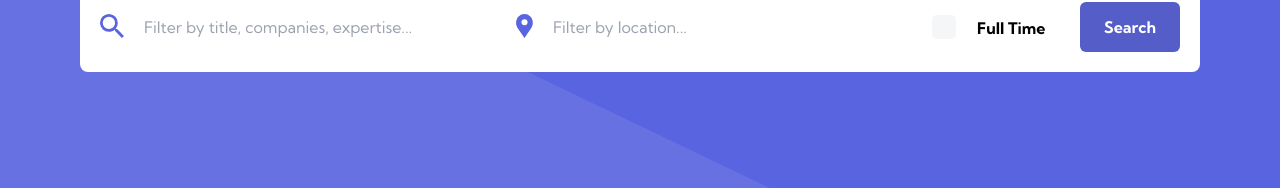
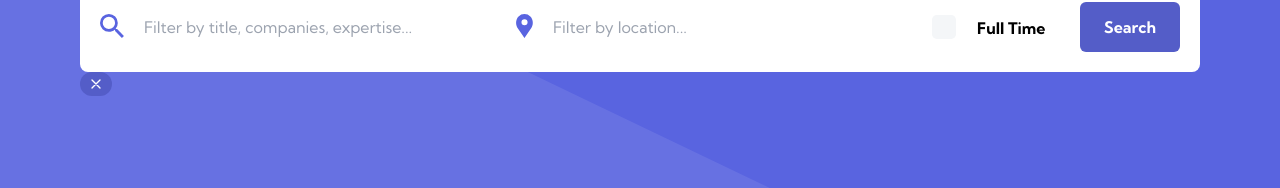
Before and after one commit to michalrudy9/Devjobs-App-NextJS, a Next.js app: page / in a window 1280 px wide. Shown: the part 410-598 px from the top of the page. Built offline with nearby package versions, Linux system fonts and the light colour scheme.

Commit message:
Updated user interface style

```diff
--- a/app/job-offers/page.tsx
+++ b/app/job-offers/page.tsx
@@ -18,9 +18,12 @@ const JobOffersPage = () => {
   return (
     <ModeWrapper>
       <Header>
-        <SearchBox className="translate-y-16" errorStyle="mt-[4.5rem]" />
+        <SearchBox
+          className="translate-y-16"
+          errorWraper="w-[calc(100%-2.5rem)] lg:w-[calc(100%-5rem)] 2xl:w-[calc(100%-20rem)] mt-[4.25rem]"
+        />
       </Header>
-      <main className="mt-[6rem] px-5 lg:px-10 2xl:px-[10rem] text-center">
+      <main className="mt-[7rem] px-5 lg:px-10 2xl:px-[10rem] text-center">
         <Suspense fallback={<p>Loading...</p>}>
           <AllJobOffers />
         </Suspense>
--- a/app/page.tsx
+++ b/app/page.tsx
@@ -13,7 +13,7 @@ const HomePage = () => {
       <p className="text-center lg:text-left font-bold text-very-dark-blue text-5xl my-20 leading-normal">
         Find your dream job in IT
       </p>
-      <SearchBox errorStyle="mt-4" />
+      <SearchBox errorWraper="w-[calc(100%-2.5rem)] lg:w-[calc(100%-10rem)]" />
       <Link
         href="/job-offers"
         className="text-light-grey mt-[7rem] text-xl flex justify-center"
--- a/app/searched-job-offers/[results]/page.tsx
+++ b/app/searched-job-offers/[results]/page.tsx
@@ -22,9 +22,12 @@ const JobOffersPage = () => {
   return (
     <ModeWrapper>
       <Header>
-        <SearchBox className="translate-y-16" errorStyle="mt-[4.5rem]" />
+        <SearchBox
+          className="translate-y-16"
+          errorWraper="w-[calc(100%-2.5rem)] lg:w-[calc(100%-5rem)] 2xl:w-[calc(100%-20rem)] mt-[4.25rem]"
+        />
       </Header>
-      <main className="mt-[5rem] px-5 lg:px-10 2xl:px-[10rem] text-center">
+      <main className="mt-[7rem] px-5 lg:px-10 2xl:px-[10rem] text-center">
         <Suspense fallback={<p>Loading...</p>}>
           <SearchedJobOffers />
         </Suspense>
--- a/app/ui/search-box/SearchBox.tsx
+++ b/app/ui/search-box/SearchBox.tsx
@@ -11,14 +11,18 @@ import MobileInputs from "./MobileInputs";
 import DesktopInputs from "./DesktopInputs";
 import { submitSearchJobOffersForm } from "@/app/lib/actions";
 import ErrorBlock from "../common/ErrorBlock";
-import { getDataPath } from "@/app/lib/actions/filterJobOffersActions";
+import {
+  DataPath,
+  getDataPath,
+  removeSearchLabel,
+} from "@/app/lib/actions/filterJobOffersActions";
 import SearchLabel from "./SearchLabel";
 import { usePathname } from "next/navigation";
 
 const SearchBox: React.FC<{
   className?: string;
-  errorStyle?: string;
-}> = ({ className, errorStyle }) => {
+  errorWraper?: string;
+}> = ({ className, errorWraper }) => {
   const width = useWindowWidth();
   const isLightMode = useAppSelector((state) => state.mode.isLight);
   const isShowing: boolean = useAppSelector((state) => state.modal.isShowing);
@@ -27,13 +31,15 @@ const SearchBox: React.FC<{
     message: "",
   });
   const path = usePathname();
-  const dataPath: string[] = getDataPath(path);
+  const dataPath: DataPath[] = getDataPath(path);
 
   const closeModal = () => {
     setTimeout(() => {
       dispatch(toggle());
     }, 100);
   };
+
+  const errorWraperStyle: string = `absolute flex-row ${errorWraper}`;
 
   const style: string = `${
     isLightMode ? "bg-white" : "bg-very-dark-blue"
@@ -51,15 +57,23 @@ const SearchBox: React.FC<{
         {width <= 768 && <MobileInputs />}
         {width > 768 && <DesktopInputs />}
       </form>
-      <div className="absolute flex gap-x-4 w-[calc(100%-2.5rem)] mt-[4.5rem]">
+      <div className={errorWraperStyle}>
         {state.message && (
-          <ErrorBlock message={state.message} className={errorStyle} />
+          <ErrorBlock message={state.message} className="my-1" />
         )}
-        {dataPath.map((item: string) => {
-          if (item !== "") {
-            return <SearchLabel key={item} text={item} />;
-          }
-        })}
+        <div className="flex gap-x-4 w-[calc(100%-2.5rem)]">
+          {dataPath.map((item: DataPath) => {
+            if (item.data !== "") {
+              return (
+                <SearchLabel
+                  key={item.id}
+                  text={item.data}
+                  onClick={() => removeSearchLabel(item.id, path)}
+                />
+              );
+            }
+          })}
+        </div>
       </div>
     </section>
   );
```
